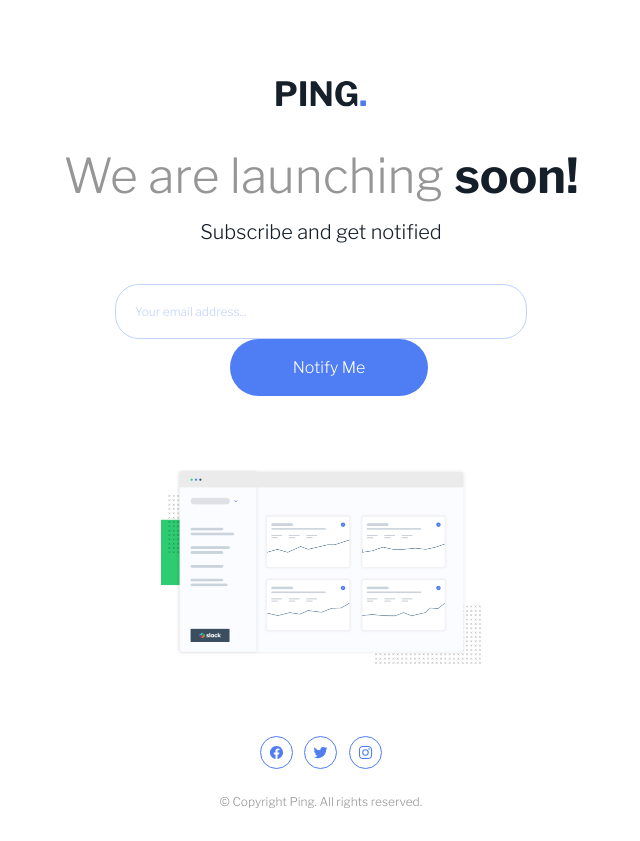
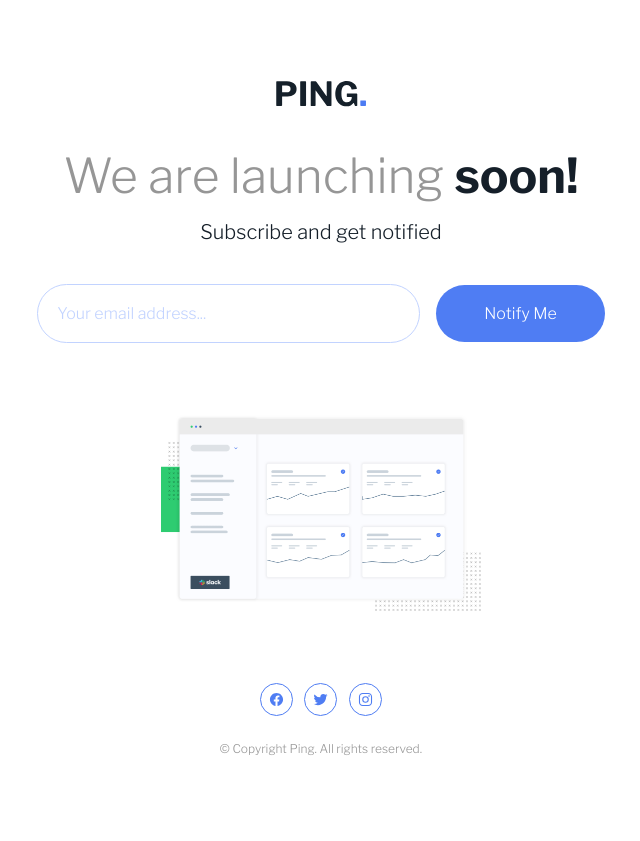
Before and after one commit to nivancheva/ping-coming-soon-page-react, a React (Vite) app: page / in a window 1280 px wide. Shown: the whole page, without its empty margins (319-959 px from the left). After the commit the page ends 800 px from the top, so only its background shows below. Built offline with nearby package versions, Linux system fonts and the light colour scheme.

Commit message:
style error message

```diff
--- a/src/App.css
+++ b/src/App.css
@@ -86,6 +86,15 @@ footer p {
     margin-top: 1.6875rem;
 }
 
+.errors {
+    color: var(--clr-red);
+    position: absolute;
+    top: 40%;
+    right: 50%;
+    transform: translate(50%);
+    font-size: .625rem;
+}
+
 @media (min-width:750px) {
     .logoImg {
         width: 90px;
@@ -115,4 +124,10 @@ footer p {
         font-size: .75rem;
         margin-top: 1.5625rem;
     }
+
+    .errors {
+        transform: translate(0, 50%);
+        bottom: -50%;
+        left: -20%;
+    }
 }
--- a/src/App.jsx
+++ b/src/App.jsx
@@ -31,15 +31,15 @@ function App() {
           <h1>We are launching <span>soon!</span></h1>
           <p>Subscribe and get notified</p>
         </div>
-        <div className='container'>
+        <div className='container input-error'>
           <form onSubmit={handleSubmit(notifyMe)}>
             <input
               {...register("email")}
-              className='input'
+              className={`input${errors.email?.message ? " inputIfError" : ""}`}
               placeholder='Your email address...'
             />
             <button className='button'>Notify Me</button>
-            {errors.email?.message && <p>{errors.email?.message}</p>}
+            {errors.email?.message && <p className='errors'>{errors.email?.message}</p>}
           </form>
         </div>
       </div>
--- a/src/index.css
+++ b/src/index.css
@@ -76,6 +76,15 @@ a {
     color: var(--clr-pale-blue);
 }
 
+.input-error {
+    position: relative;
+}
+
+.inputIfError {
+    margin-bottom: 1rem;
+    border: 1px solid var(--clr-red);
+}
+
 @media (max-width:749px) {
     .button, .input {
         width: 100%;
@@ -90,11 +99,14 @@ a {
     .button {
         margin-top: 0;
         margin-left: 1rem;
-        padding: 1.1875rem 3.93rem;
+        padding: 1.1875rem 3rem;
+        display: inline;
     }
 
     .input {
-        padding: 1.1875rem 15rem 1.1875rem 1.1875rem;
+        padding: 1.1875rem 10rem 1.1875rem 1.1875rem;
+        font-size: 1rem;
+        display: inline;
     }
 
 }
```
